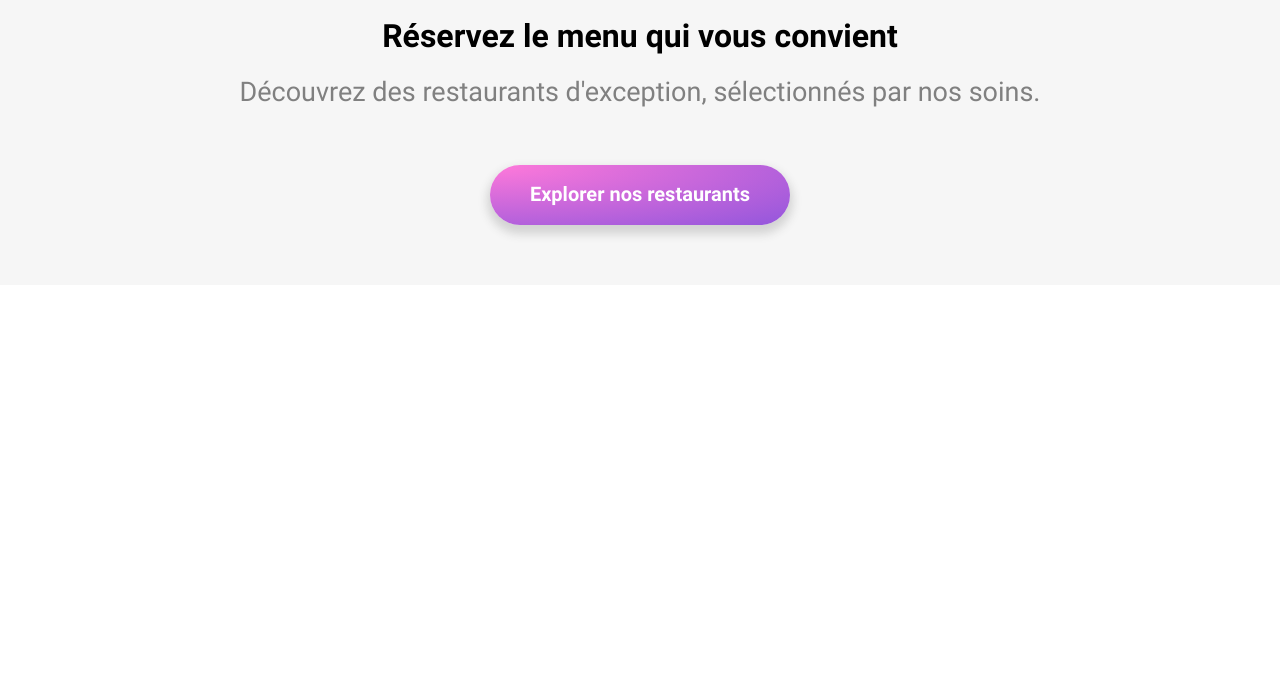
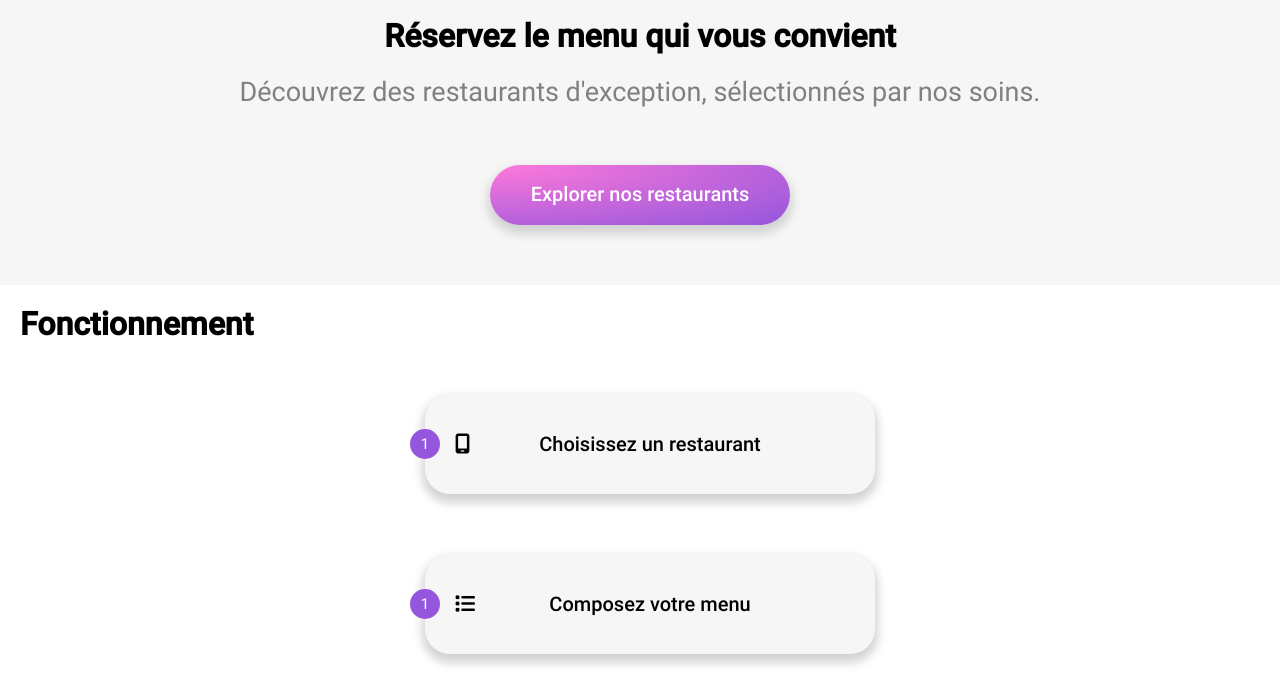
Before and after one commit to magenligne/codeP3, a plain HTML site: page index.html in a window 1280 px wide. Shown: the part 127-800 px from the top of the page. Drawn offline with Linux system fonts and the light colour scheme; a web font is replaced by a local one.

Commit message:
Transition du bouton du header 2eme methode avec opacity et implémentation de la section fonctionnement

```diff
--- a/accueil.css
+++ b/accueil.css
@@ -7,7 +7,7 @@
 }
 @font-face {
   font-family: "policeH";
-  src: url(Roboto/Roboto-Bold.ttf);
+  src: url(Roboto/Roboto-Medium.ttf);
   /* font-size: 1.5em; */
 }
 body {
@@ -21,7 +21,7 @@ a {
 p {
   font-family: policeP, Arial, Helvetica, sans-serif;
   font-size: 27px;
-  color:gray;
+  color: gray;
 }
 
 /* headerAcceuil */
@@ -31,9 +31,9 @@ p {
   align-items: center;
   width: 100%;
 }
-.header1__logo{
-  width:100%;
-  margin:15px;
+.header1__logo {
+  width: 100%;
+  margin: 15px;
   display: flex;
   justify-content: center;
 }
@@ -44,7 +44,7 @@ p {
   display: flex;
   flex-direction: column;
   align-items: center;
-  width:100%;
+  width: 100%;
 }
 .header1__gris__form {
   /* background-color: #eaeaea; */
@@ -84,7 +84,7 @@ p {
   justify-content: space-around;
   background-color: #f6f6f6;
   /* padding-bottom: 20px; */
-  width:100%;
+  width: 100%;
 }
 .header1__gris__txt__h1 {
   width: 60%;
@@ -106,47 +106,131 @@ p {
   display: flex;
   justify-content: center;
   align-items: center;
-  /* background-color: #9356dc; */
+
   background: radial-gradient(ellipse at top left, #ff79da, #9356dc);
-  transition: background-color 250ms;
+
   box-shadow: 0px 6px 10px 3px #d3d3d3;
-  transition:box-shadow 250ms;
+  opacity: 1;
+  transition: opacity 250ms;
   color: white;
   border: 0;
   border-radius: 30px;
   width: 55%;
-  min-width: 242px;policeH, Arial, Helvetica, sans-serif;
+  min-width: 242px;
   height: 60px;
-  margin:30px 0px 60px 0px;
+  margin: 30px 0px 60px 0px;
+  position: absolute;
 
-}
-.header1__gris__BtnOpacity__btnP:hover{
-  box-shadow: 0px 6px 10px 3px #979696;
-  filter:brightness(110%);
-
-}
-
-/* .header1__gris__txtBtn__btnS {
-    display: block;
-    background-color: #FF79DA;
-    color: white;
-    border: 0;
-    border-radius: 30px;
-    width: 55%;
-    height: 60px;
-  } */
-.header1__gris__BtnOpacity__btnP a {
   list-style-type: none;
   text-decoration: none;
   color: white;
   font-size: 20px;
 }
 
-@media screen and (min-width: 767px)
-{
-  .header1__gris__BtnOpacity__btnP{
+.header1__gris__BtnOpacity__btnS {
+  opacity: 0;
+  z-index: 1;
+  transition: opacity 250ms;
+  display: flex;
+  justify-content: center;
+  align-items: center;
+  background: radial-gradient(ellipse at top left, #f999de, #ad83e1);
+  box-shadow: 0px 6px 10px 3px #9b9a9a;
+  color: white;
+  border: 0;
+  border-radius: 30px;
+  width: 55%;
+  min-width: 242px;
+  height: 60px;
+  margin: 30px 0px 60px 0px;
+  list-style-type: none;
+  text-decoration: none;
+  color: white;
+  font-size: 20px;
+}
+/* .header1__gris__BtnOpacity__btnP:hover{
+    opacity:0;
+
+  } */
+.header1__gris__BtnOpacity__btnS:hover {
+  opacity: 1;
+}
+
+/* section Fonctionnement */
+
+.fonctionnement{
+  display: flex;
+  flex-direction: column;
+  justify-content: flex-start;
+  margin-left: 20px;
+}
+.fonctionnement__titre{
+  /* padding-left: 20px; */
+}
+.fonctionnement__list{
+  display: flex;
+  flex-direction: column;
+  align-items: center;
+}
+
+.fonctionnement__list__bloc__icones{
+  display:flex;
+  justify-content: flex-start;
+  align-items: center;
+  font-size: 20px;
+  width:80%;
+  max-width: 450px;
+  height:100px;
+  margin-left: -30px;
+  border-style: none;
+
+  position:absolute;
+  z-index: 1;
+
+}
+
+.fonctionnement__list__bloc__icones:hover{
+  color:#9356dc;
+}
+.fonctionnement__list__bloc__icones p{
+  display: flex;
+  justify-content: center;
+  align-items: center;
+  border-radius: 50%;
+  width: 30px;
+  height:30px;
+  background-color: #9356dc;
+  color:white;
+  font-size: 15px;
+  align-items: center;
+  margin:0;
+  position:sticky;
+
+ margin-right: 15px;
+  z-index: 1;
+}
+
+.fonctionnement__list__bloc{
+  display:flex;
+  justify-content: center;
+  align-items: center;
+
+  width:80%;
+  max-width: 450px;
+  height:100px;
+  margin: 30px;
+  background-color: #f6f6f6;
+
+  border-radius: 25px;
+  box-shadow: 0px 6px 10px 3px #d3d3d3;
+}
+.fonctionnement__list__bloc__lien{
+  font-size: 20px;
+}
+
+@media screen and (min-width: 767px) {
+  .header1__gris__BtnOpacity__btnP {
     max-width: 300px;
-
   }
 
 }
--- a/index.html
+++ b/index.html
@@ -50,15 +50,44 @@
           </p>
         </div>
         <div class="header1__gris__BtnOpacity">
-          <div class="header1__gris__BtnOpacity__btnP"><a href="#">Explorer nos restaurants</a></div>
-          <!-- <div class="header1__gris__txtBtn__btnS"><a href="#">Explorer nos restaurants</a></div> -->
+          <a class="header1__gris__BtnOpacity__btnP" href="#">Explorer nos restaurants</a>
+          <a class="header1__gris__BtnOpacity__btnS" href="#">Explorer nos restaurants</a>
         </div>
 
       </div>
       </div>
     </header>
-    <section class="fonctionnement"></section>
+
+    <section class="fonctionnement">
+      <h1 class="fonctionnemengt__titre">Fonctionnement</h1>
+        <div class="fonctionnement__list">
+          <div class="fonctionnement__list__bloc">
+            <div class="fonctionnement__list__bloc__icones">
+              <p>1</p>
+              <i class="fa-solid fa-mobile-screen"></i>
+            </div>
+            <a class="fonctionnement__list__bloc__lien" ref="#">Choisissez un restaurant</a>
+          </div>
+          <div class="fonctionnement__list__bloc">
+            <div class="fonctionnement__list__bloc__icones">
+              <p>1</p>
+              <i class="fa-solid fa-list"></i>
+            </div>
+            <a class="fonctionnement__list__bloc__lien" ref="#">Composez votre menu</a>
+          </div>
+          <div class="fonctionnement__list__bloc">
+            <div class="fonctionnement__list__bloc__icones">
+              <p>1</p>
+              <i class="fa-solid fa-store"></i>
+            </div>
+            <a class="fonctionnement__list__bloc__lien" ref="#">Dégustez au restaurant</a>
+          </div>
+
+        </div>
+    </section>
+
     <section class="restaurant"></section>
+
     <footer></footer>
   </body>
 </html>
```
